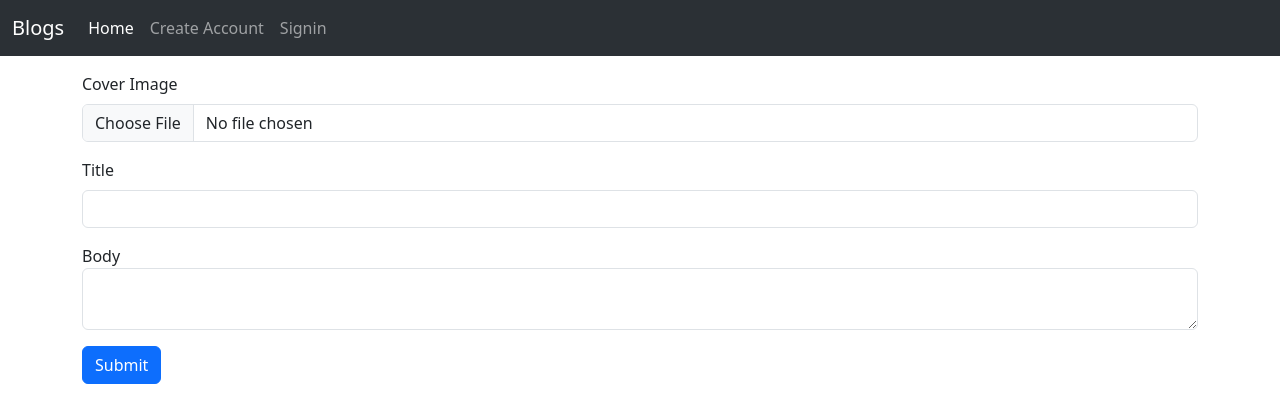
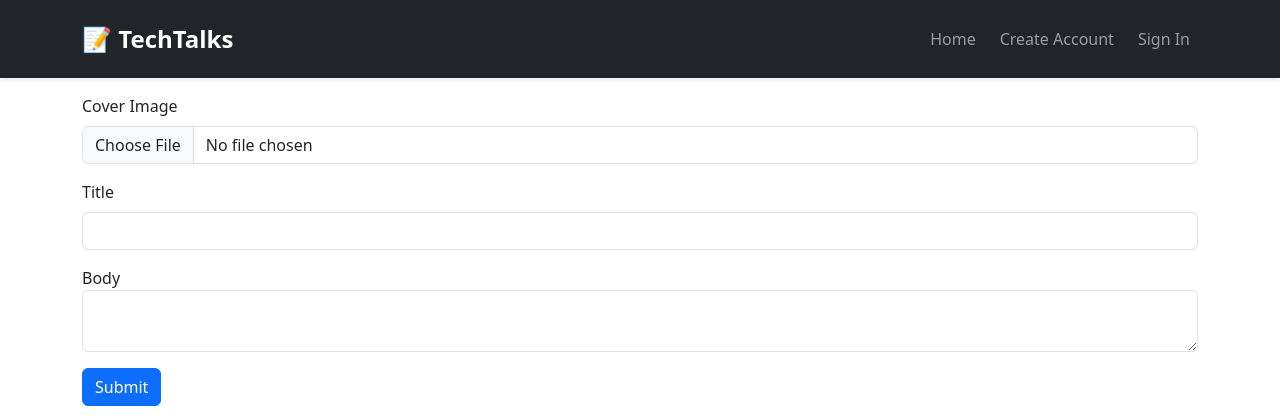
Before and after one commit to Suyog-Sable/Blog, a Node server app: page /blog/add-new in a window 1280 px wide. Shown: the top 420 px of the page. Run offline with Node 20, Linux system fonts and the light colour scheme; some libraries are stand-ins or nearby versions.

Commit message:
New NavBar Update

```diff
--- a/index.js
+++ b/index.js
@@ -29,14 +29,15 @@ app.use(express.static(path.resolve('./public')));
 
 
 
-app.get("/", async(req, res) => {
-    const allBlogs = await Blog.find({});
-    res.render("home", {
-        user: req.user,
-        blogs: allBlogs,
-    });
-});
+// app.get("/", async(req, res) => {
+//     const allBlogs = await Blog.find({});
+//     res.render("home", {
+//         user: req.user,
+//         blogs: allBlogs,
+//     });
+// });
 
+app.use('/', blogRoute);
 app.use('/user', userRoute);
 app.use('/blog', blogRoute);
 app.listen(PORT, () => console.log(`Server Started at PORT:${PORT}`));
--- a/routes/blog.js
+++ b/routes/blog.js
@@ -20,7 +20,11 @@ const storage = multer.diskStorage({
 const upload = multer({ storage: storage })
 
 router.get("/", async (req, res) => {
-    const blogs = await Blog.find().populate('createdBy').lean();
+    const blogs = await Blog.find()
+        //Sort Logic
+        .sort({ createdAt: -1 })
+        .populate('createdBy')
+        .lean();
 
     for (let blog of blogs) {
         blog.likeCount = await Like.countDocuments({ blogId: blog._id });
@@ -31,7 +35,6 @@ router.get("/", async (req, res) => {
         blogs,
     });
 });
-
 
 
 router.get("/add-new", (req, res) => {
@@ -47,8 +50,11 @@ router.get('/:id', async (req, res) => {
     const comments = await Comment.find({ blogId }).populate("createdBy");
 
     const likeCount = await Like.countDocuments({ blogId });
-    const isLiked = await Like.findOne({ blogId, createdBy: req.user._id });
-
+    let isLiked = false;
+    if (req.user) {
+        const liked = await Like.findOne({ blogId, createdBy: req.user._id });
+        isLiked = !!liked;
+    }
     return res.render("blog", {
         user: req.user,
         blog,
--- a/views/partials/nav.ejs
+++ b/views/partials/nav.ejs
@@ -1,35 +1,42 @@
-<nav class="navbar navbar-expand-lg bg-body-tertiary" data-bs-theme="dark">
-    <div class="container-fluid">
-        <a class="navbar-brand" href="/">Blogs</a>
-        <button class="navbar-toggler" type="button" data-bs-toggle="collapse" data-bs-target="#navbarNavDropdown"
-            aria-controls="navbarNavDropdown" aria-expanded="false" aria-label="Toggle navigation">
+<nav class="navbar navbar-expand-lg navbar-dark bg-dark py-3 shadow-sm sticky-top"
+    style="backdrop-filter: blur(8px); background-color: rgba(33, 37, 41, 0.85);">
+    <div class="container">
+        <a class="navbar-brand fw-bold fs-4" href="/">📝 TechTalks</a>
+        <button class="navbar-toggler" type="button" data-bs-toggle="collapse" data-bs-target="#navbarNav"
+            aria-controls="navbarNav" aria-expanded="false" aria-label="Toggle navigation">
             <span class="navbar-toggler-icon"></span>
         </button>
-        <div class="collapse navbar-collapse" id="navbarNavDropdown">
-            <ul class="navbar-nav">
+
+        <div class="collapse navbar-collapse justify-content-end" id="navbarNav">
+            <ul class="navbar-nav align-items-center gap-2">
                 <li class="nav-item">
-                    <a class="nav-link active" aria-current="page" href="/">Home</a>
+                    <a class="nav-link" href="/">Home</a>
                 </li>
+
                 <% if (locals.user) { %>
                     <li class="nav-item">
-                        <a class="nav-link" href="/blog/add-new">Add Blog</a>
+                        <a class="nav-link" href="/blog/add-new">+ Add Blog</a>
                     </li>
 
                     <li class="nav-item dropdown">
-                        <a class="nav-link dropdown-toggle" href="#" role="button" data-bs-toggle="dropdown"
-                            aria-expanded="false">
-                            Suyog Sable
+                        <a class="nav-link dropdown-toggle d-flex align-items-center gap-2" href="#" role="button"
+                            data-bs-toggle="dropdown" aria-expanded="false">
+                            <img src="<%= user.profileImageURL || '/images/profileAvatar.jpg' %>" alt="Profile"
+                                class="rounded-circle" style="width: 32px; height: 32px; object-fit: cover;" />
+                            <span>
+                                <%= user.fullName %>
+                            </span>
                         </a>
-                        <ul class="dropdown-menu">
+                        <ul class="dropdown-menu dropdown-menu-end">
                             <li><a class="dropdown-item" href="/user/logout">Logout</a></li>
                         </ul>
                     </li>
-                    <% } else {%>
+                    <% } else { %>
                         <li class="nav-item">
                             <a class="nav-link" href="/user/signup">Create Account</a>
                         </li>
                         <li class="nav-item">
-                            <a class="nav-link" href="/user/signin">Signin</a>
+                            <a class="nav-link" href="/user/signin">Sign In</a>
                         </li>
                         <% } %>
             </ul>
@@ -38,7 +45,7 @@
 </nav>
 
 <% if (locals.error) { %>
-    <div class="container mt-4">
+    <div class="container mt-3">
         <div class="alert alert-danger" role="alert">
             <%= locals.error %>
         </div>
```
Also changed, not shown: services/authentication.js (+6 -5 lines).
